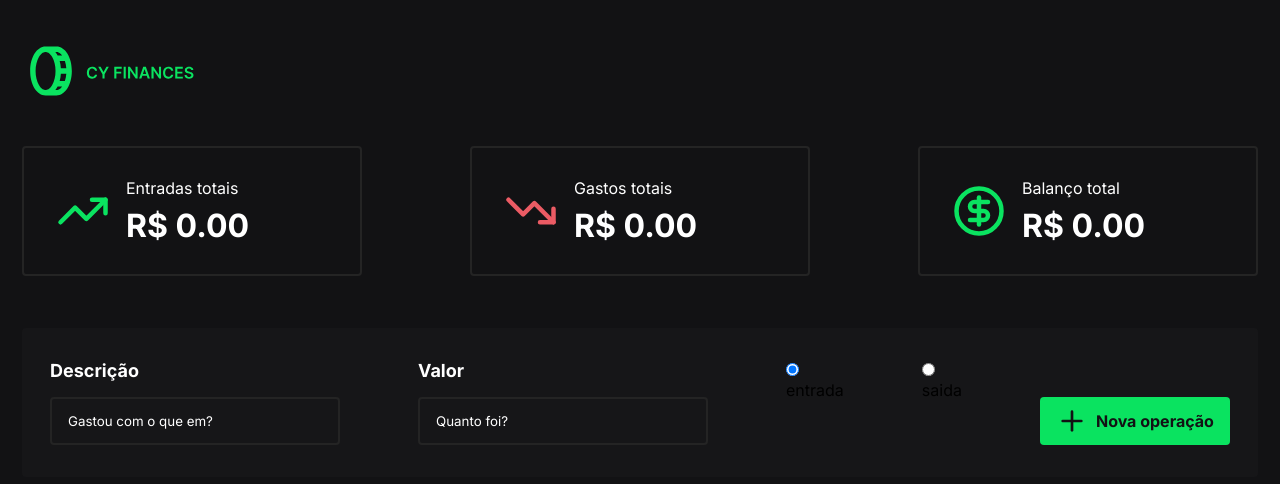
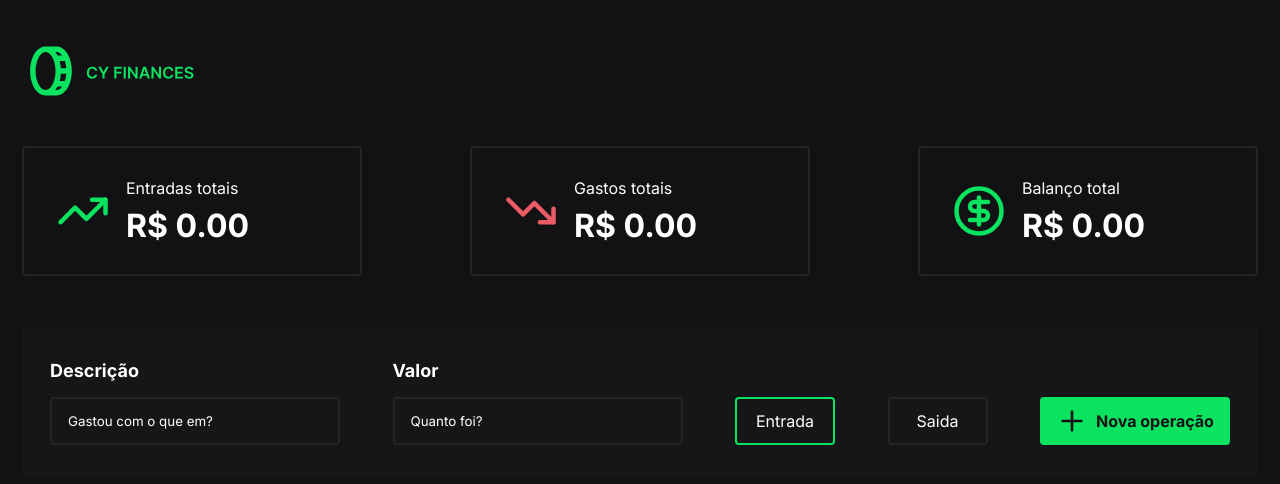
Before and after one commit to Vespasianoo/app-financess, a React (Vite) app: page / in a window 1280 px wide. Shown: the top 484 px of the page. Built offline with nearby package versions, Linux system fonts and the light colour scheme.

Commit message:
add inputs radio

```diff
--- a/src/components/NewOperation/index.jsx
+++ b/src/components/NewOperation/index.jsx
@@ -2,6 +2,7 @@ import { useState } from "react"
 
 import { List } from "../List"
 import { Plus } from "lucide-react"
+
 import { Input } from "../Input"
 
 import * as S from "./styles"
@@ -13,9 +14,10 @@ export function NewOperation({
 }) {
   const [desc, setDesc] = useState("")
   const [amount, setAmount] = useState("")
-  const [isExpense, setExpense] = useState(false)
+  const [isExpense, setIsExpense] = useState(false)
 
   const generateID = () => Math.round(Math.random() * 1000)
+  console.log()
 
   const handleSave = () => {
     if (!desc || !amount) {
@@ -57,30 +59,31 @@ export function NewOperation({
           value={amount}
           onChange={e => setAmount(e.target.value)}
         />
-
-        <div>
+        <S.Radio>
           <input
             type="radio"
             name="tipo"
             id="entrada"
+            value="entrada"
             defaultChecked
-            onChange={() => setExpense(!isExpense)}
+            onChange={() => setIsExpense(!isExpense)}
           />
-          <label htmlFor="entrada">
-            <div>entrada</div>
+          <label htmlFor="entrada" className="entrada">
+            Entrada
           </label>
-        </div>
-        <div>
+        </S.Radio>
+        <S.Radio>
           <input
             type="radio"
             name="tipo"
             id="saida"
-            onChange={() => setExpense(!isExpense)}
+            value="saida"
+            onChange={() => setIsExpense(!isExpense)}
           />
-          <label htmlFor="saida">
-            <div>saida</div>
+          <label htmlFor="saida" className="saida">
+            Saida
           </label>
-        </div>
+        </S.Radio>
 
         <S.Button onClick={handleSave}>
           <Plus size={32} />
--- a/src/components/NewOperation/styles.js
+++ b/src/components/NewOperation/styles.js
@@ -35,24 +35,8 @@ export const Button = styled.button`
     filter: brightness(0.9);
   }
 `
-export const InputGroup = styled.div`
-  label {
-    display: block;
-    background: red;
-    display: flex;
-    width: 68px;
-    height: 48px;
-    cursor: pointer;
-
-    align-items: center;
-    justify-content: center;
-    border: 1px solid #d1d1d1;
-
-    font-size: 14px;
-    line-height: 28px;
-    /* or 200% */
-    letter-spacing: 0.25px;
-  }
+export const Radio = styled.div`
+  align-self: end;
   input {
     display: none;
     position: absolute;
@@ -60,12 +44,22 @@ export const InputGroup = styled.div`
     height: 0;
     width: 0;
   }
-  input[type="radio"]:checked + label {
-    border: 1px solid #4743e0;
-    box-shadow: 0px 0px 14px rgba(71, 67, 224, 0.2);
-    color: #4743e0;
-    font-size: 14px;
-    line-height: 28px;
-    letter-spacing: 0.25px;
+
+  > label {
+    width: 10rem;
+    height: 4.8rem;
+    border-radius: 0.4rem;
+    border: 0.2rem solid ${theme.colors.zinc_800};
+    display: flex;
+    align-items: center;
+    justify-content: center;
+    color: ${theme.colors.white};
+  }
+
+  input:checked + label.entrada {
+    border: 0.2rem solid ${theme.colors.green_500};
+  }
+  input:checked + label.saida {
+    border: 0.2rem solid ${theme.colors.red_300};
   }
 `
```
